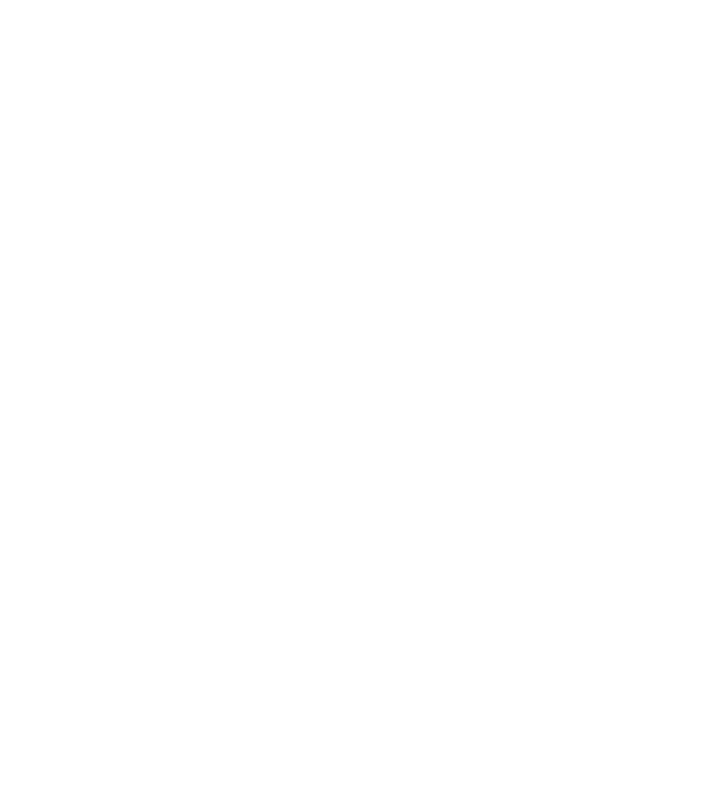
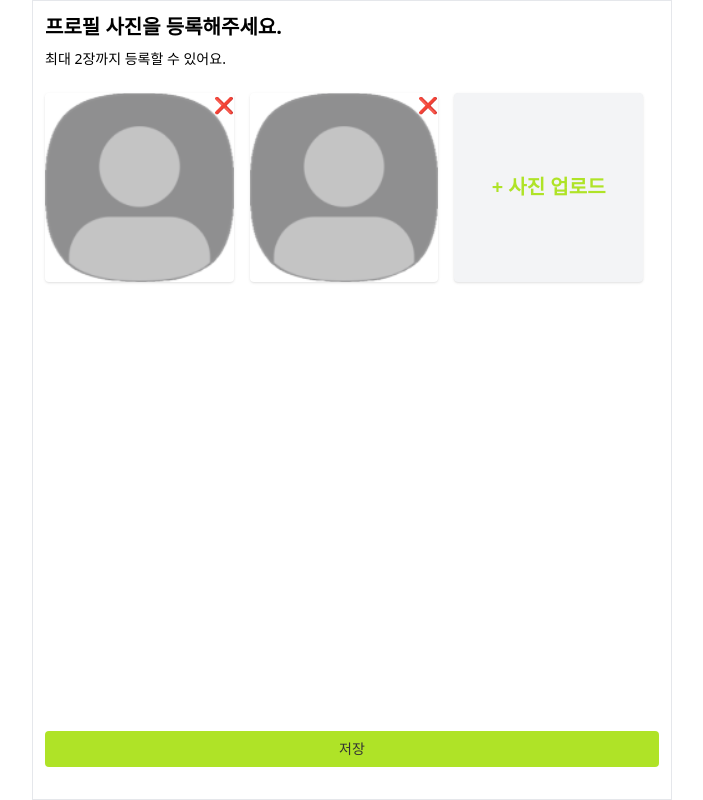
Before and after one commit to prgrms-fe-devcourse/NFE1_2_FitPlace, a React (Vite) app: page /profile/edit/img in a window 1280 px wide. Before the commit this address had no page. Shown: the whole page, without its empty margins (288-991 px from the left). Built offline with nearby package versions, Linux system fonts and the light colour scheme.

Commit message:
feat: 닉네임페이지 설정 & 프로필 이미지 페이지 설정

```diff
--- a/src/App.tsx
+++ b/src/App.tsx
@@ -7,7 +7,8 @@ import Ranking_page from "./pages/Ranking_page";
 import Location from "./pages/LocationSetting";
 import ProfileTemplate from "./pages/profile/ProfileTemplate";
 import ProfileEdit from "./pages/profile/ProfileEdit";
-import ProfileNickname from "./pages/profile/ProfileNickname";
+import ProfileImg from './pages/profile/ProfileImg'
+import ProfileNickname from "./pages/profile/ProfileNickName";
 
 const App = () => {
   return (
@@ -19,6 +20,7 @@ const App = () => {
         <Route path="/profile" element={<ProfileTemplate />} />
         <Route path="/profile/edit" element={<ProfileEdit />} />
         <Route path="/profile/edit/nickname" element={<ProfileNickname />} />
+        <Route path="/profile/edit/img" element={<ProfileImg />} />
         <Route path="/ranking" element={<Ranking_page />} />
         <Route path="/map" element={<Location />} />
       </Routes>
--- /dev/null
+++ b/src/pages/profile/ProfileImg.tsx
@@ -0,0 +1,56 @@
+import Button from "../../components/Button";
+
+const ProfileImg = () => {
+  return (
+    <div className="w-140 min-h-screen bg-white p-3 border flex flex-col justify-start relative">
+      {/* 상단 안내문구 */}
+      <div className="edit__head-top">
+        <p className="font-bold text-xl">프로필 사진을 등록해주세요.</p>
+        <p className="font-normal text-sm mt-2">
+          최대 2장까지 등록할 수 있어요.
+        </p>
+      </div>
+
+      {/* 하단 입력 영역 */}
+      <div className="edit__head-btm mt-6">
+        <ul className="flex justify-start items-start flex-wrap gap-4">
+          {/* 이미지 업로드 예시 */}
+          <li className="w-[calc(33.33333%_-_1rem)] relative rounded shadow after:block after:pb-100P">
+            <img src="/src/assets/defaultProfileImg.svg" alt="예시이미지" className="w-full h-full object-cover absolute" />
+            {/* 삭제...버튼...? */}
+            <p className="absolute top-0 right-0">❌</p>
+          </li>
+
+          {/* 이미지 업로드 예시 */}
+          <li className="w-[calc(33.33333%_-_1rem)] relative rounded shadow after:block after:pb-100P">
+            <img src="/src/assets/defaultProfileImg.svg" alt="예시이미지" className="w-full h-full object-cover absolute" />
+            {/* 삭제...버튼...? */}
+            <p className="absolute top-0 right-0">❌</p>
+          </li>
+
+          {/* 이미지 업로드 버튼 */}
+          <li className="bg-gray-100 hover:bg-gray-200 w-[calc(33.33333%_-_1rem)] relative rounded shadow after:block after:pb-100P">
+            <label
+              htmlFor="imgUploadInput"
+              className="w-full h-full absolute flex justify-center items-center cursor-pointer"
+            >
+              <p className="text-greenColor font-bold text-xl">+ 사진 업로드</p>
+            </label>
+            <input type="file" name="" id="imgUploadInput" className="hidden" />
+          </li>
+        </ul>
+      </div>
+
+      {/* 하단 저장 버튼 */}
+      <div className="text-center absolute bottom-8 w-[calc(100%_-_1.5rem)]">
+        <Button
+          label="저장"
+          size="full"
+          color="green"
+        />
+      </div>
+    </div>
+  );
+};
+
+export default ProfileImg;
--- a/src/pages/profile/ProfileNickname.tsx
+++ b/src/pages/profile/ProfileNickname.tsx
@@ -5,36 +5,18 @@ const ProfileNickname = () => {
     <div className="w-140 min-h-screen bg-white p-3 border flex flex-col justify-start relative">
       {/* 상단 안내문구 */}
       <div className="edit__head-top">
-        <p className="font-bold text-xl">프로필 사진을 등록해주세요.</p>
-        <p className="font-normal text-sm mt-2">
-          최대 2장까지 등록할 수 있어요.
-        </p>
+        <p className="font-bold text-xl">닉네임을 입력해주세요.</p>
       </div>
 
       {/* 하단 입력 영역 */}
       <div className="edit__head-btm mt-6">
-        <ul className="flex justify-start items-start flex-wrap gap-4">
-          {/* 이미지 업로드 예시 */}
-          <li className="w-[calc(33.33333%_-_1rem)] relative rounded shadow after:block after:pb-100P">
-            <img src="/src/assets/defaultProfileImg.svg" alt="예시이미지" className="w-full h-full object-cover absolute" />
-            {/* 삭제...버튼...? */}
-            <p className="absolute top-0 right-0">❌</p>
-          </li>
-          {/* 이미지 업로드 예시 */}
-          <li className="w-[calc(33.33333%_-_1rem)] relative rounded shadow after:block after:pb-100P">
-            <img src="/src/assets/defaultProfileImg.svg" alt="예시이미지" className="w-full h-full object-cover absolute" />
-          </li>
-          {/* 이미지 업로드 버튼 */}
-          <li className="bg-gray-100 hover:bg-gray-200 w-[calc(33.33333%_-_1rem)] relative rounded shadow after:block after:pb-100P">
-            <label
-              htmlFor="imgUploadInput"
-              className="w-full h-full absolute flex justify-center items-center cursor-pointer"
-            >
-              <p className="text-greenColor font-bold text-xl">+ 사진 업로드</p>
-            </label>
-            <input type="file" name="" id="imgUploadInput" className="hidden" />
-          </li>
-        </ul>
+        <input
+          type="text"
+          name=""
+          id=""
+          placeholder="입력해주세요"
+          className="px-4 py-5 bg-gray-100 hover:bg-gray-200 focus:bg-gray-200 focus:outline-none rounded-lg shadow w-full font-bold text-xl placeholder:text-greenColor"
+        />
       </div>
 
       {/* 하단 저장 버튼 */}
```
